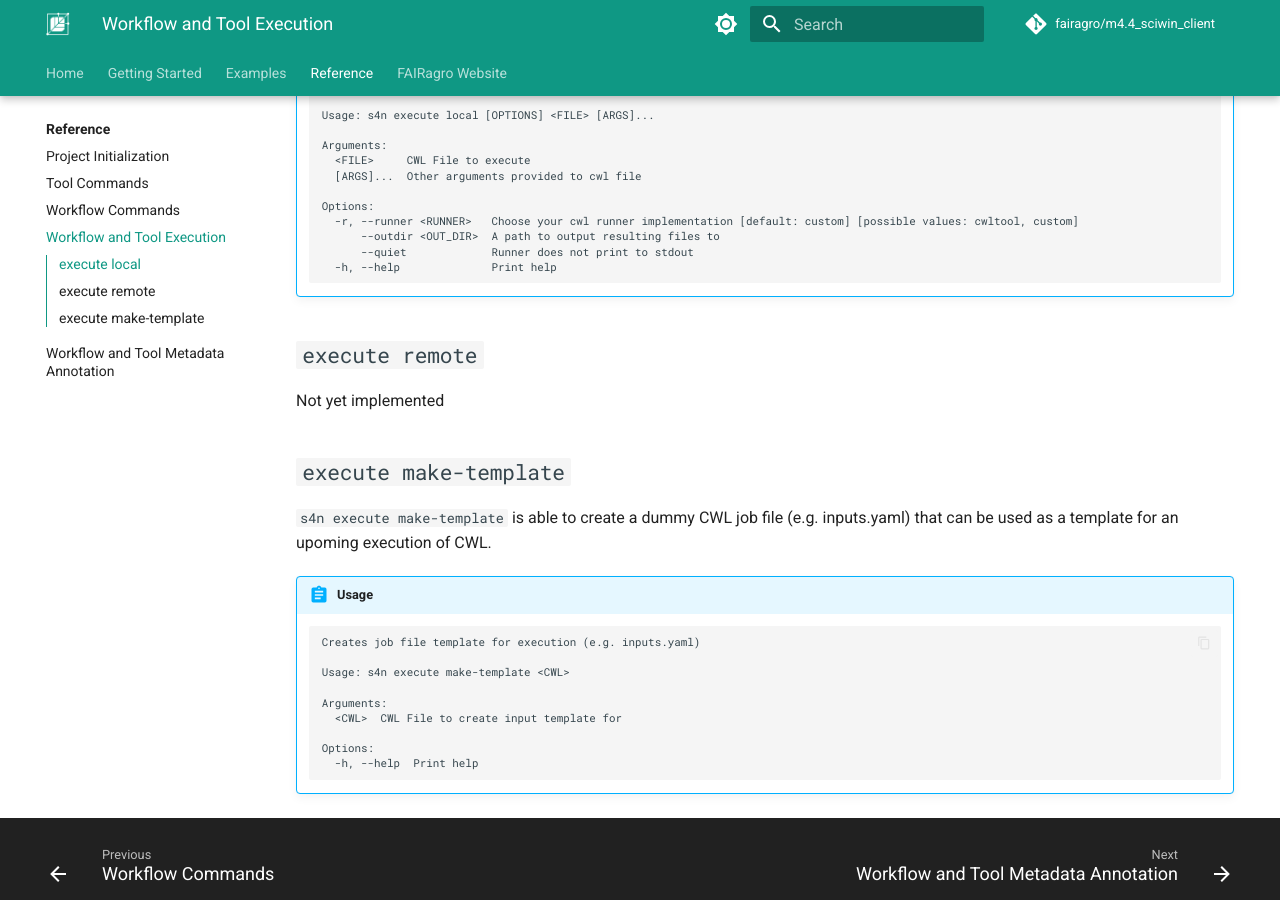
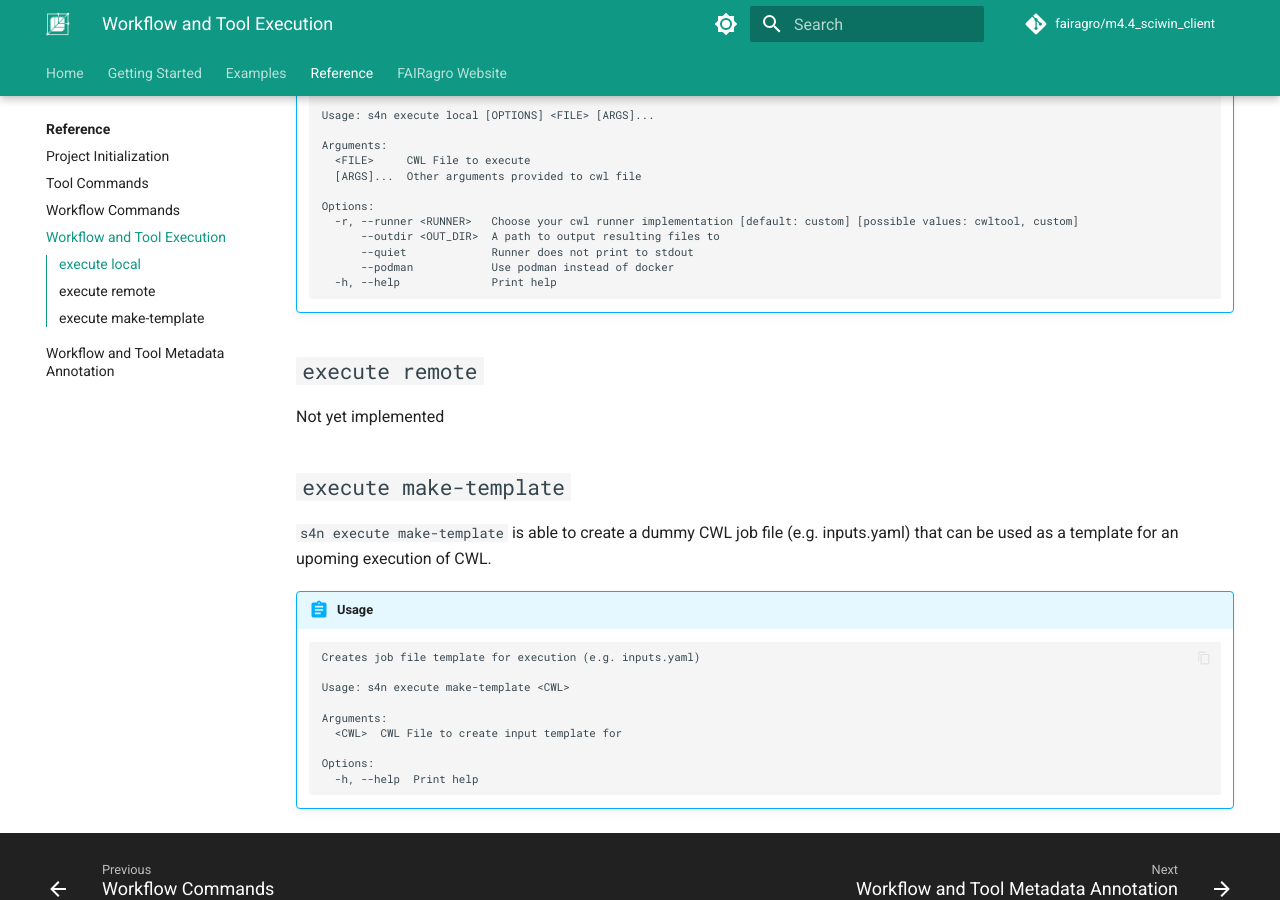
Before and after one commit to fairagro/m4.4_sciwin_client, an MkDocs documentation site: the page built from docs/reference/execute.md, in a window 1280 px wide and 900 px high, scrolled down 833 px. Built offline with MkDocs 1.6.1 and Material for MkDocs 9.7.7, drawn with Linux system fonts in a browser that asks for light colours; comment, search, counter and statistics services are not loaded.

Commit message:
add to docs

````diff
--- a/docs/reference/execute.md
+++ b/docs/reference/execute.md
@@ -33,6 +33,7 @@ The usage of the internal runner, which is the default one, is similar to the us
       -r, --runner <RUNNER>   Choose your cwl runner implementation [default: custom] [possible values: cwltool, custom]
           --outdir <OUT_DIR>  A path to output resulting files to
           --quiet             Runner does not print to stdout
+          --podman            Use podman instead of docker
       -h, --help              Print help
     ```
 
--- a/mkdocs.yml
+++ b/mkdocs.yml
@@ -63,6 +63,7 @@ markdown_extensions:
   - admonition
   - attr_list
   - md_in_html
+  - pymdownx.tilde
 
 extra_css:
   - stylesheets/extra.css
````
Also changed, not shown: 1 other file.
